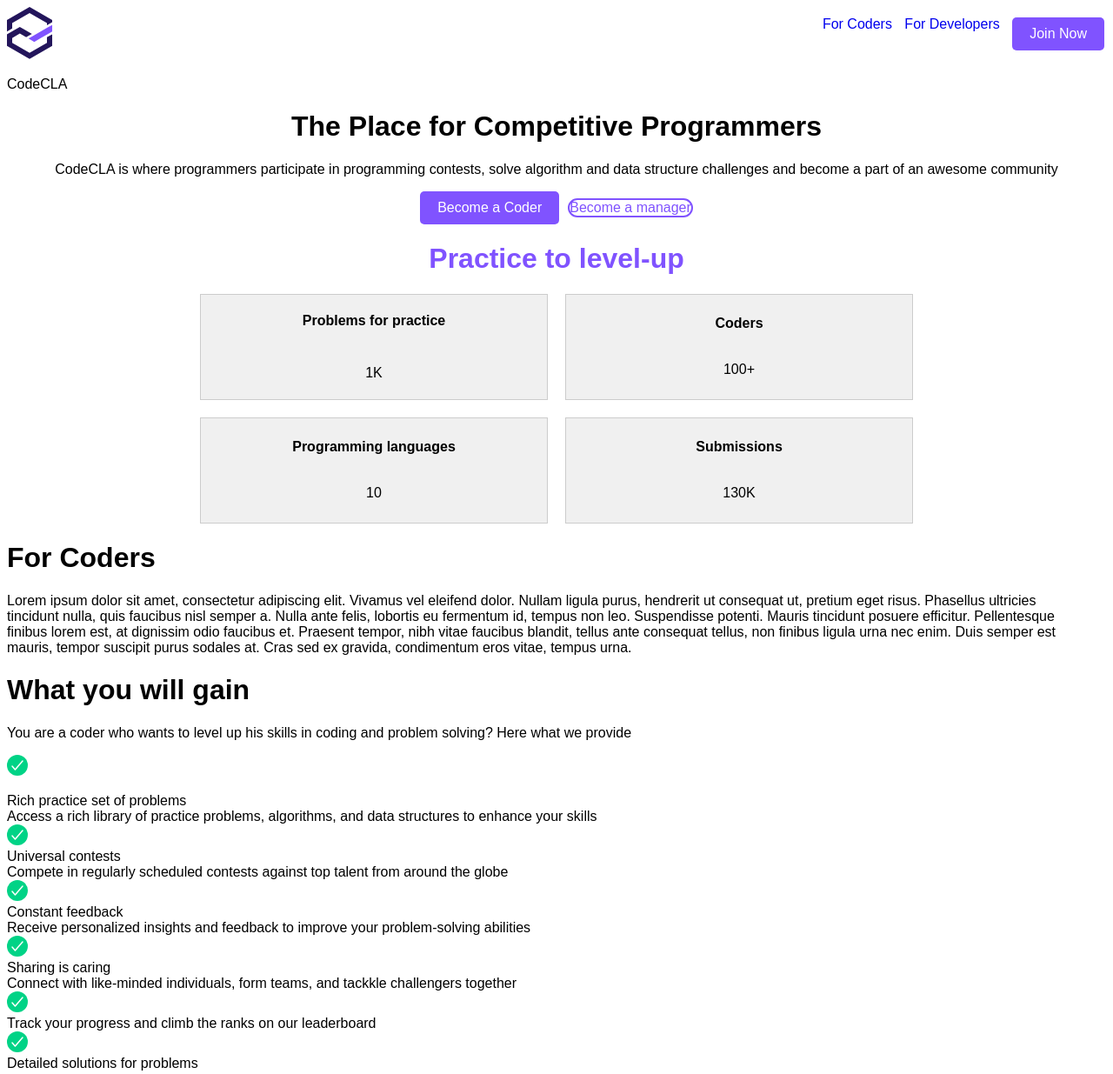
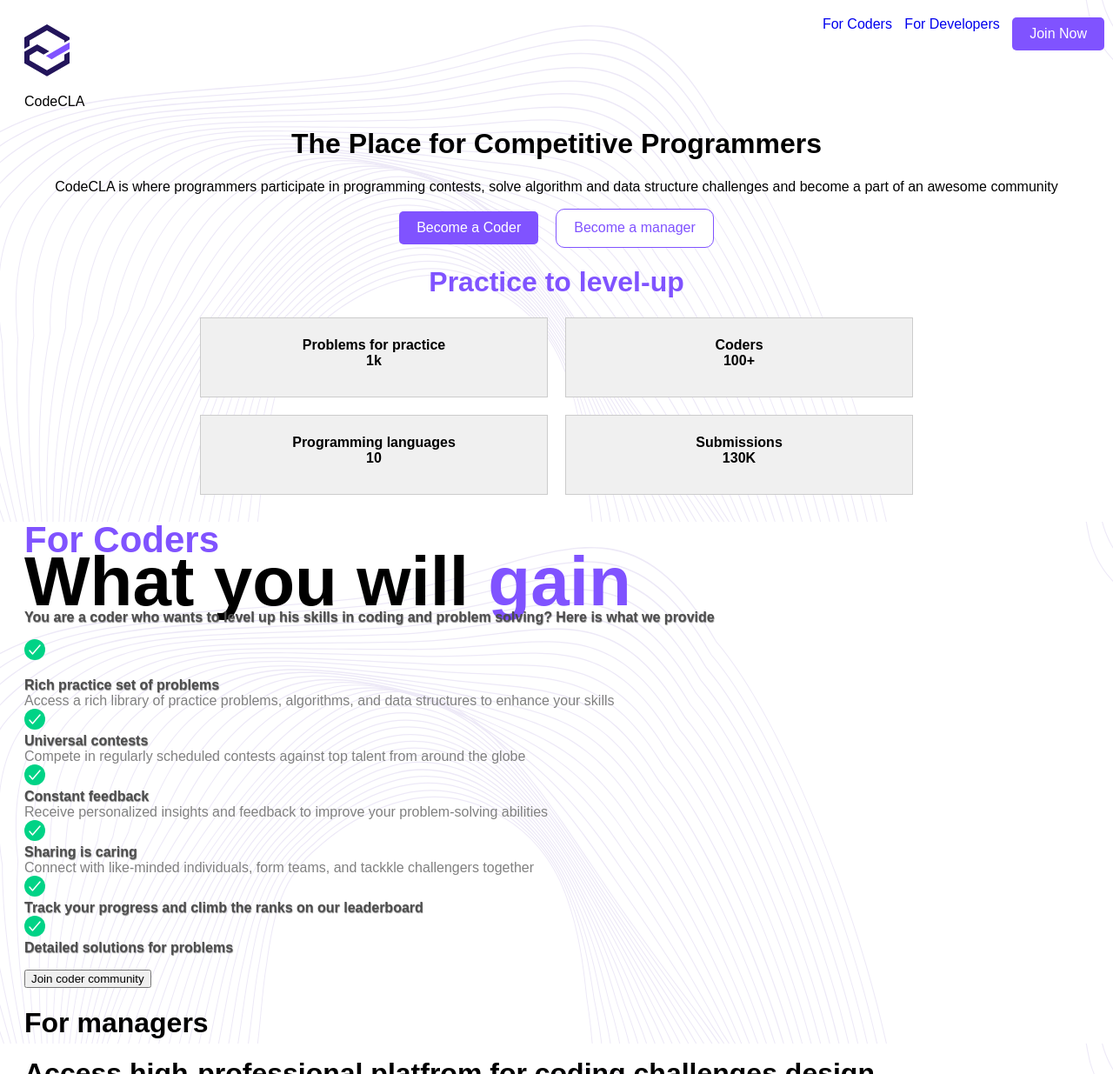
Before and after one commit to Glennoman/HTML-Web-Pages, a plain HTML site: page index.html in a window 1280 px wide. Shown: the top 1235 px of the page at 87% size. Drawn offline with Linux system fonts and the light colour scheme; a web font is replaced by a local one.

Commit message:
style V4

```diff
--- a/index.html
+++ b/index.html
@@ -25,45 +25,36 @@
             and become a part of an awesome community</p>
         </div>
         <div class="button-container">
-            <a href="become-coder.html" target="_blank" class="become-coder-button">Become a Coder</a>
-            <a href="become-manager.html" target="_blank" class="become-manager-button">Become a manager</a>
+            <button class="become-coder-button"><a href="become-coder.html" target="_blank">Become a Coder</a></button>
+            <button class="become-manager-button"><a href="become-manager.html" target="_blank">Become a manager</a></button>
         </div>
         <h1 class="title">Practice to level-up</h1>
 
         <div class="square-container">
         <div class="square">
-            <h3 class="title-2">Problems for practice</h3>
-            <p class="title-2">1K</p>
+            <h2 class="title-2">Problems for practice<br>1k</h2>
         </div>
         <div class="square">
-            <h2 class="title-2">Coders</h2>
-            <p class="title-2">100+</p>
+            <h2 class="title-2">Coders<br>100+</h2>
         </div>
         <div class="square">
-            <h2 class="title-2">Programming languages</h2>
-            <p class="title-2">10</p>
+            <h2 class="title-2">Programming languages<br>10</h2>
         </div>
         <div class="square">
-            <h2 class="title-2">Submissions</h2>
-            <p class="title-2">130K</p>
+            <h2 class="title-2">Submissions<br>130K</h2>
         </div>
     </div>
 
-    <h1>For Coders</h1>
-        <p>Lorem ipsum dolor sit amet, consectetur adipiscing elit. Vivamus vel eleifend dolor. Nullam ligula purus,
-            hendrerit ut consequat ut, pretium eget risus. Phasellus ultricies<br/> tincidunt nulla, quis faucibus nisl semper
-            a. Nulla ante felis, lobortis eu fermentum id, tempus non leo. Suspendisse potenti. Mauris tincidunt posuere efficitur.
-            Pellentesque <br/> finibus lorem est, at dignissim odio faucibus et. Praesent tempor, nibh vitae faucibus blandit, tellus
-            ante consequat tellus, non finibus ligula urna nec enim. Duis semper est <br/> mauris, tempor suscipit purus sodales
-            at. Cras sed ex gravida, condimentum eros vitae, tempus urna.</p>
-    <h1>What you will gain</h1>
-        <p>You are a coder who wants to level up his skills in coding and problem solving? Here what we provide</p>
-            <img src="./assets/ok.svg" alt="CLA Logo"/><p>Rich practice set of problems<br/>Access a rich library of practice problems, algorithms, and data structures to enhance your skills<br/>
-            <img src="./assets/ok.svg" alt="CLA Logo"/><br/>Universal contests<br/>Compete in regularly scheduled contests against top talent from around the globe<br/>
-            <img src="./assets/ok.svg" alt="CLA Logo"/><br/>Constant feedback<br/>Receive personalized insights and feedback to improve your problem-solving abilities<br/>
-            <img src="./assets/ok.svg" alt="CLA Logo"/><br/>Sharing is caring<br/>Connect with like-minded individuals, form teams, and tackkle challengers together<br/>
-            <img src="./assets/ok.svg" alt="CLA Logo"/><br/>Track your progress and climb the ranks on our leaderboard<br/>
-            <img src="./assets/ok.svg" alt="CLA Logo"/><br/>Detailed solutions for problems</p>
+    <h1 class="title-3">For Coders</h1>
+
+    <h1 class="title-4">What you will <span class="title-5">gain</span></h1>
+        <p class="par">You are a coder who wants to level up his skills in coding and problem solving? Here is what we provide</p>
+            <img src="./assets/ok.svg" alt="CLA Logo"/><p class="par-light"><span class="par">Rich practice set of problems</span><br/>Access a rich library of practice problems, algorithms, and data structures to enhance your skills<br/>
+            <img src="./assets/ok.svg" alt="CLA Logo"/><br/><span class="par">Universal contests</span><br/>Compete in regularly scheduled contests against top talent from around the globe<br/>
+            <img src="./assets/ok.svg" alt="CLA Logo"/><br/><span class="par">Constant feedback</span><br/>Receive personalized insights and feedback to improve your problem-solving abilities<br/>
+            <img src="./assets/ok.svg" alt="CLA Logo"/><br/><span class="par">Sharing is caring</span><br/>Connect with like-minded individuals, form teams, and tackkle challengers together<br/>
+            <img src="./assets/ok.svg" alt="CLA Logo"/><br/><span class="par">Track your progress and climb the ranks on our leaderboard</span><br/>
+            <img src="./assets/ok.svg" alt="CLA Logo"/><br/><span class="par">Detailed solutions for problems</span></p>
             <input type="submit" value="Join coder community"/>
      <h1>For managers</h1>
      <h1>Access high-professional platfrom for coding challenges design</h1>
--- a/style.css
+++ b/style.css
@@ -2,6 +2,8 @@
 
 body {
     font-family: "Martel Sans", sans-serif; /* Applying Martel Sans as the default font for the entire document */
+    background-image: url(/assets/bg.svg);
+    padding: 20px;
 }
 
 a {
@@ -40,11 +42,12 @@ a {
 }
 
 .button-container {
-    display: flex;
+    display: flex; /* Use flexbox */
     justify-content: center;
-    align-items: center;
-    gap: 10px;
-    margin-bottom: 20px;
+    align-items: center; /* Center vertically */
+    gap: 20px;
+    margin-bottom: 10px;
+    padding: 10 50px;
 }
 .become-coder-button {
     background-color: #8053FF;
@@ -60,16 +63,17 @@ a {
 .become-manager-button {
     background-color: white;
     color: #8053FF;
-    border: 2px solid #8053FF;
-    border-radius: 100px;
+    border: 1px solid #8053FF;
+    height: 45px;
+    font-size: 16px;
+    border-radius: 10px;
+    padding: 0 20px;
+    text-align: center;
 }
 .centered-top {
     text-align: center;
 }
-.title {
-    color: #8053FF;
-    text-align: center;
-}
+
 /* Square tiles 2x2 */
 .square-container {
     display: grid;
@@ -82,11 +86,31 @@ a {
 .square {
     background-color: #f0f0f0;
     border: 1px solid #ccc;
-    display: flex;
-    flex-direction: column;
-    align-items: center;
-    justify-content: center;
-    height: 120px;
+    display: flex; /* Use flexbox */
+    align-items: center; /* Center vertically */
+    justify-content: center; /* Center horizontally */
+    height: 90px;
+}
+
+button, button:focus {
+    background-color: transparent; /* Remove background color */
+    border: none; /* Remove border */
+    outline: none; /* Remove outline */
+    cursor: pointer; /* Change cursor to pointer */
+    padding: 0; /* Remove padding */
+    margin: 0; /* Remove margin */
+}
+
+/* Remove default link styles inside buttons */
+button a {
+    color: inherit; /* Inherit text color */
+    text-decoration: none; /* Remove underline */
+}
+
+/* Purple Title centered */
+.title {
+    color: #8053FF;
+    text-align: center;
 }
 
 /* Title-2 config*/
@@ -94,7 +118,43 @@ a {
     text-align: center;
     font-size: 16px;
     border-radius: 50px;
-    margin: auto;
+    margin: 0; /* Reset margin */
+}
+
+/* Purple Title left*/
+.title-3 {
+    color: #8053FF;
+    font-size: 42px;
+    font-weight: 700;
+    margin-bottom: -75px;
+}
+
+/* Black Title left */
+.title-4 {
+    font-size: 80px;
+    font-weight: 900;
+    margin-bottom: -30px;
+}
+
+/* Purple title left */
+.title-5 {
+    color: #8053FF;
+    font-size: 80px;
+    font-weight: 900;
+}
+
+.par {
+    font-family: "Martel Sans", sans-serif;
+    font-weight: 600;
+    font-style: normal;
+    color: rgb(78, 78, 78);
+    text-shadow: 0.5px 0.5px 1px #14141480;
+}
+
+.par-light {
+    font-weight: 400;
+    font-style: normal;
+    color: grey;
 }
 
 .square h2 {
```
